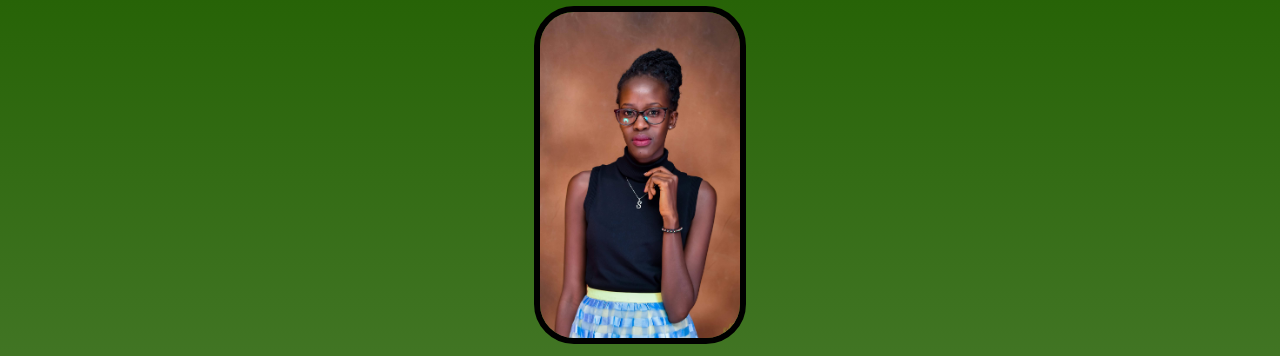
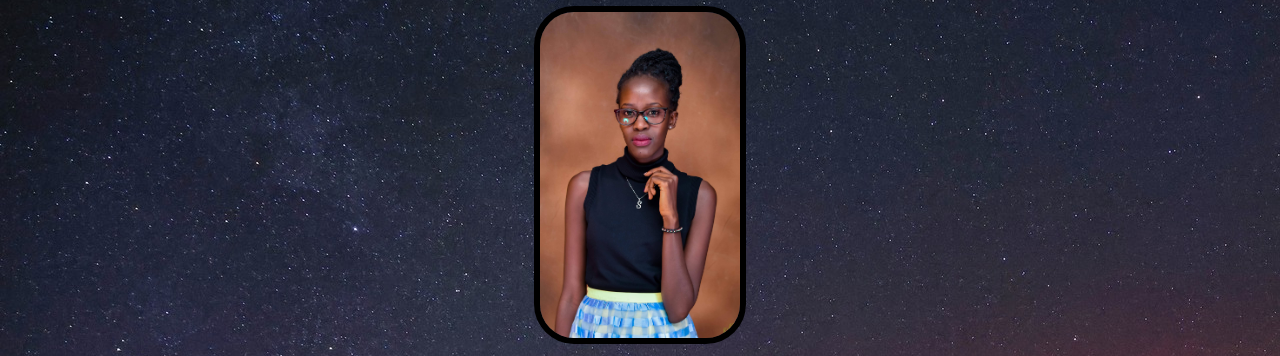
Before and after one commit to K1MUTA1/birthday, a website built with Vite: page index.html in a window 1280 px wide. Shown: the part 83-439 px from the top of the page. Built offline with nearby package versions, Linux system fonts and the light colour scheme; a web font is replaced by a local one.

Commit message:
background
Background of body changed.

```diff
--- a/styles.css
+++ b/styles.css
@@ -1,7 +1,7 @@
 body {
     text-align: center;
     font-family: 'Happy Monkey', cursive;
-    background: linear-gradient(#215f00,#e4e4d9);
+    background-image: url(images/aurora.jpg);
     color: #ffffff;
 }
 
```
Also changed, not shown: images/aurora.jpg (added).
